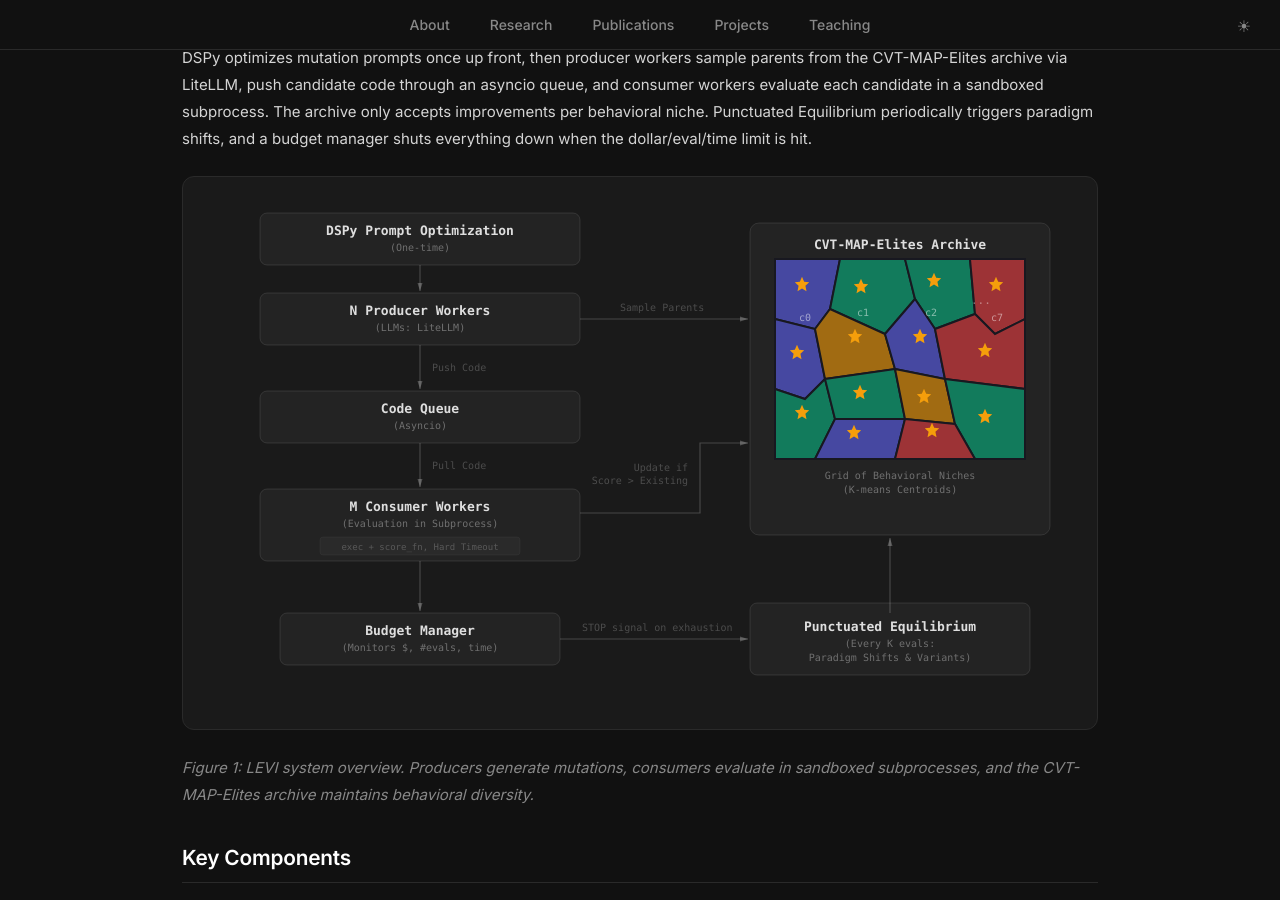
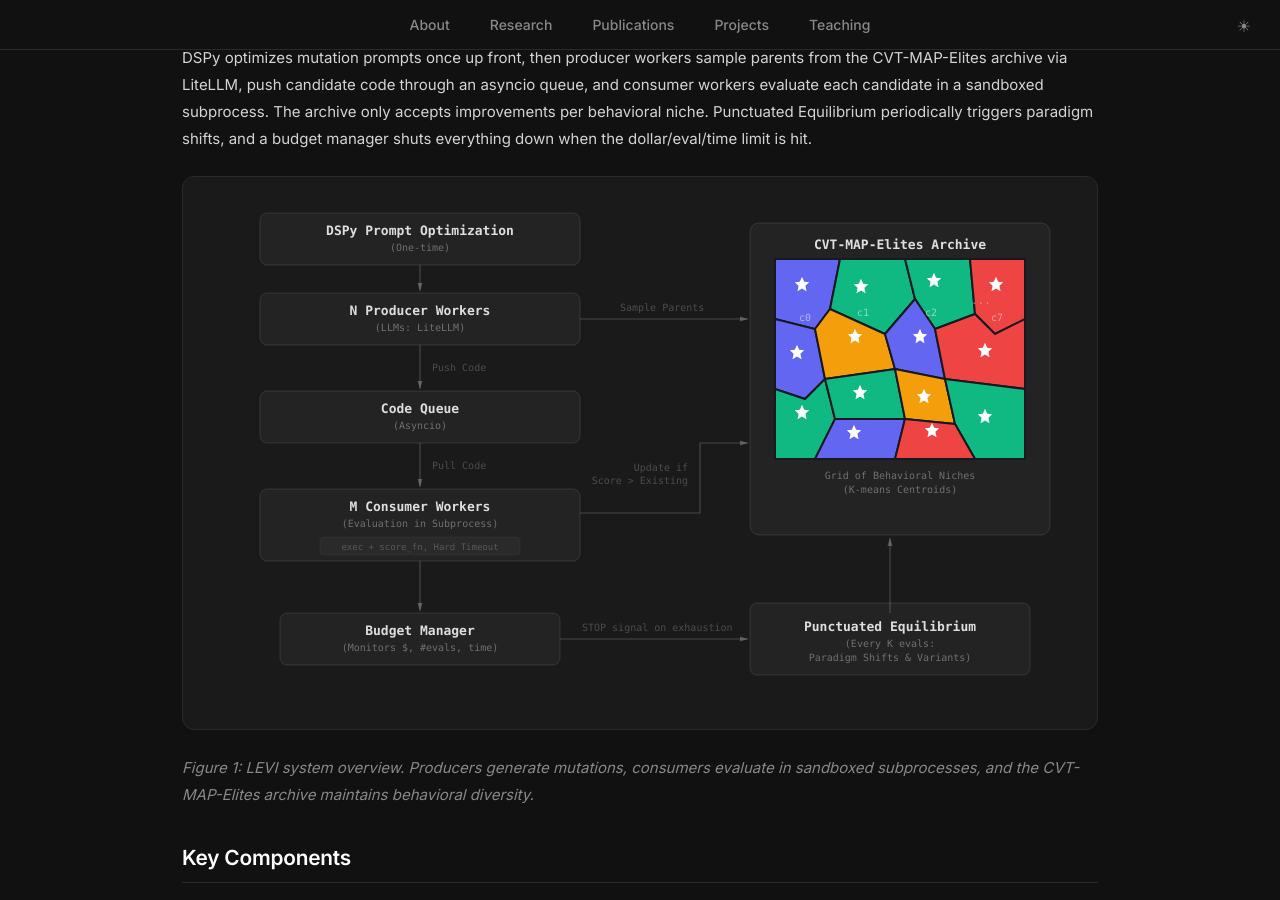
Before and after one commit to ttanv/ttanv.github.io, a Jekyll site: the page built from levi.md, in a window 1280 px wide and 900 px high, scrolled down 2364 px. Built offline with Jekyll 4.4.1, drawn with Linux system fonts in a browser that asks for light colours.

Commit message:
Set archive stars to white and use solid framework polygon colors

```diff
--- a/levi.md
+++ b/levi.md
@@ -690,7 +690,7 @@ DSPy optimizes mutation prompts once up front, then producer workers sample pare
           <polygon points="0 0.8, 7 3, 0 5.2" fill="var(--levi-arch-arrow-head)"/>
         </marker>
         <symbol id="levi-arch-star" viewBox="0 0 20 20">
-          <polygon points="10,2 12.4,7.5 18,8 13.8,12 15,18 10,15 5,18 6.2,12 2,8 7.6,7.5" fill="#f59e0b"/>
+          <polygon points="10,2 12.4,7.5 18,8 13.8,12 15,18 10,15 5,18 6.2,12 2,8 7.6,7.5" fill="#ffffff"/>
         </symbol>
       </defs>
 
@@ -749,23 +749,23 @@ DSPy optimizes mutation prompts once up front, then producer workers sample pare
       <g transform="translate(575, 66)">
         <rect width="250" height="200" rx="5" fill="var(--levi-arch-voronoi-bg)" stroke="var(--levi-arch-subnode-stroke)" stroke-width="0.7"/>
 
-        <polygon points="0,0 65,0 55,50 40,70 0,60" fill="rgba(99,102,241,0.62)" stroke="var(--levi-arch-voronoi-bg)" stroke-width="2"/>
-        <polygon points="65,0 130,0 140,40 110,75 55,50" fill="rgba(16,185,129,0.62)" stroke="var(--levi-arch-voronoi-bg)" stroke-width="2"/>
-        <polygon points="130,0 195,0 200,55 160,70 140,40" fill="rgba(16,185,129,0.62)" stroke="var(--levi-arch-voronoi-bg)" stroke-width="2"/>
-        <polygon points="195,0 250,0 250,60 220,75 200,55" fill="rgba(239,68,68,0.62)" stroke="var(--levi-arch-voronoi-bg)" stroke-width="2"/>
+        <polygon points="0,0 65,0 55,50 40,70 0,60" fill="#6366f1" stroke="var(--levi-arch-voronoi-bg)" stroke-width="2"/>
+        <polygon points="65,0 130,0 140,40 110,75 55,50" fill="#10b981" stroke="var(--levi-arch-voronoi-bg)" stroke-width="2"/>
+        <polygon points="130,0 195,0 200,55 160,70 140,40" fill="#10b981" stroke="var(--levi-arch-voronoi-bg)" stroke-width="2"/>
+        <polygon points="195,0 250,0 250,60 220,75 200,55" fill="#ef4444" stroke="var(--levi-arch-voronoi-bg)" stroke-width="2"/>
 
-        <polygon points="0,60 40,70 50,120 30,140 0,130" fill="rgba(99,102,241,0.62)" stroke="var(--levi-arch-voronoi-bg)" stroke-width="2"/>
-        <polygon points="40,70 55,50 110,75 120,110 50,120" fill="rgba(245,158,11,0.62)" stroke="var(--levi-arch-voronoi-bg)" stroke-width="2"/>
-        <polygon points="110,75 140,40 160,70 170,120 120,110" fill="rgba(99,102,241,0.62)" stroke="var(--levi-arch-voronoi-bg)" stroke-width="2"/>
-        <polygon points="160,70 200,55 220,75 250,60 250,130 210,125 170,120" fill="rgba(239,68,68,0.62)" stroke="var(--levi-arch-voronoi-bg)" stroke-width="2"/>
+        <polygon points="0,60 40,70 50,120 30,140 0,130" fill="#6366f1" stroke="var(--levi-arch-voronoi-bg)" stroke-width="2"/>
+        <polygon points="40,70 55,50 110,75 120,110 50,120" fill="#f59e0b" stroke="var(--levi-arch-voronoi-bg)" stroke-width="2"/>
+        <polygon points="110,75 140,40 160,70 170,120 120,110" fill="#6366f1" stroke="var(--levi-arch-voronoi-bg)" stroke-width="2"/>
+        <polygon points="160,70 200,55 220,75 250,60 250,130 210,125 170,120" fill="#ef4444" stroke="var(--levi-arch-voronoi-bg)" stroke-width="2"/>
 
-        <polygon points="0,130 30,140 50,120 60,160 40,200 0,200" fill="rgba(16,185,129,0.62)" stroke="var(--levi-arch-voronoi-bg)" stroke-width="2"/>
-        <polygon points="50,120 120,110 130,160 60,160" fill="rgba(16,185,129,0.62)" stroke="var(--levi-arch-voronoi-bg)" stroke-width="2"/>
-        <polygon points="120,110 170,120 180,165 130,160" fill="rgba(245,158,11,0.62)" stroke="var(--levi-arch-voronoi-bg)" stroke-width="2"/>
-        <polygon points="170,120 210,125 250,130 250,200 200,200 180,165" fill="rgba(16,185,129,0.62)" stroke="var(--levi-arch-voronoi-bg)" stroke-width="2"/>
+        <polygon points="0,130 30,140 50,120 60,160 40,200 0,200" fill="#10b981" stroke="var(--levi-arch-voronoi-bg)" stroke-width="2"/>
+        <polygon points="50,120 120,110 130,160 60,160" fill="#10b981" stroke="var(--levi-arch-voronoi-bg)" stroke-width="2"/>
+        <polygon points="120,110 170,120 180,165 130,160" fill="#f59e0b" stroke="var(--levi-arch-voronoi-bg)" stroke-width="2"/>
+        <polygon points="170,120 210,125 250,130 250,200 200,200 180,165" fill="#10b981" stroke="var(--levi-arch-voronoi-bg)" stroke-width="2"/>
 
-        <polygon points="60,160 130,160 120,200 40,200" fill="rgba(99,102,241,0.62)" stroke="var(--levi-arch-voronoi-bg)" stroke-width="2"/>
-        <polygon points="130,160 180,165 200,200 120,200" fill="rgba(239,68,68,0.62)" stroke="var(--levi-arch-voronoi-bg)" stroke-width="2"/>
+        <polygon points="60,160 130,160 120,200 40,200" fill="#6366f1" stroke="var(--levi-arch-voronoi-bg)" stroke-width="2"/>
+        <polygon points="130,160 180,165 200,200 120,200" fill="#ef4444" stroke="var(--levi-arch-voronoi-bg)" stroke-width="2"/>
 
         <use href="#levi-arch-star" x="18" y="16" width="18" height="18"/>
         <use href="#levi-arch-star" x="77" y="18" width="18" height="18"/>
```
